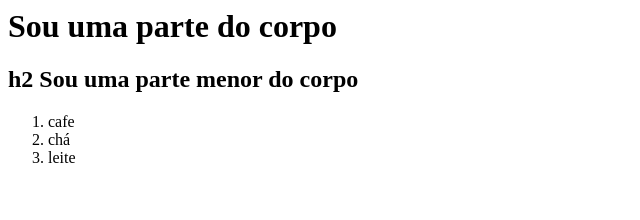
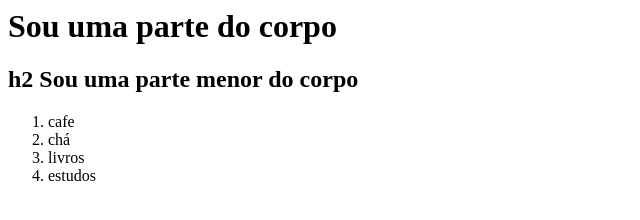
Before and after one commit to dafffs/dafffs.github.io, a plain HTML site: page index.html in a window 1280 px wide. Shown: the full height of the page, 0-640 px from the left. Drawn offline with Linux system fonts and the light colour scheme.

Commit message:
Update index.html

```diff
--- a/index.html
+++ b/index.html
@@ -11,6 +11,7 @@
     <ol>
         <li>cafe</li>
         <li>chá</li>
-        <li>leite</li>
+        <li>livros</li>
+        <li>estudos</li>
     </ol>
 </html>
```
